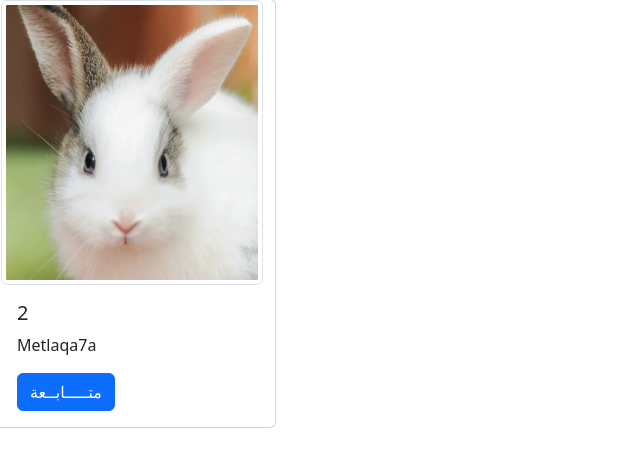
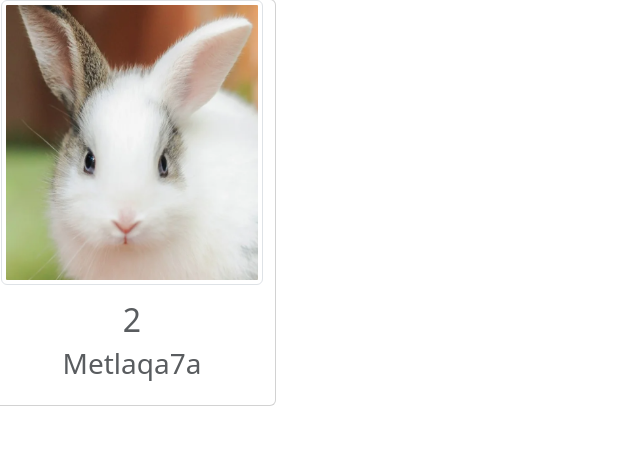
Before and after one commit to mohamedsaber101/arnab, a Django app: page /arnaba_list in a window 1280 px wide. Shown: the part 159-626 px from the top of the page, without its empty margins (0-640 px from the left). Run offline with Django 3.2, Linux system fonts and the light colour scheme; data comes from the database, SQL or seed files in the repository; both versions use the stored data as it was after the commit; some libraries are stand-ins or nearby versions.

Commit message:
local_css_and_js_bootstrap
delete_is_ok

update_for_arnaba_is_ok

default_values_in_the_form_is_ok

update_works

alert_that_the_arnaba_is_updated_successfully

update_form_type_integer_set_to_number_type_so_it_can_be_increased_by_an_arror

update_button_scaled_to_form_width_and_delete_button_scaled_also

icons_for_deleteion_and_update

icons_for_deleteion_and_update

zokor_semi_ok

zokor_all_works,_relation_between_males_and_females_almost_done

males_associated_ok

males_associated_ok_and_index_has_the_count

talqeeh_done_modal_is_ok

update_date_from_detail_view_is_ok

talqeeh_zakar_and_timestamp_are_done_in_update_and_modal

update_state_after_talqee7

list_reformatting_verbesserung

```diff
--- a/ArnabManager/operation/templates/arnaba_list.html
+++ b/ArnabManager/operation/templates/arnaba_list.html
@@ -25,9 +25,16 @@
   <img src="{% static arnaba.image %}" style="height: 285px;" class="img-fluid img-thumbnail card-img-top img-fluid rounded float-left" alt="Responsive image"></img>
 </a>
   <div class="card-body">
-      <h5 class="card-title">{{arnaba.name}}</h5>
-      <p class="card-text">{{arnaba.state}}</p>
-      <a href="{% url 'operation:detail' arnaba.id %}" class="btn btn-primary">متـــــابــعة</a>
+    <div class=" text-center">
+      <div class="counter">
+      <i class="fa fa-code fa-2x"></i>
+      <a href="{% url 'operation:detail' arnaba.id %} " style="text-decoration:none" >
+        <h2 class="timer count-title count-number text-muted" >{{ arnaba.name }}</h2>
+
+        <h3 class="timer count-title count-number text-muted" >{{ arnaba.state }}</h3>
+       </a>
+    </div>
+    </div>
     </div>
   </div>
 
--- a/commit_messages.txt
+++ b/commit_messages.txt
@@ -17,3 +17,4 @@ talqeeh_done_modal_is_ok
 update_date_from_detail_view_is_ok
 talqeeh_zakar_and_timestamp_are_done_in_update_and_modal
 update_state_after_talqee7
+list_reformatting_verbesserung
```
Also changed, not shown: ArnabManager/operation/templates/arnab_list.html (+18 -3 lines), ArnabManager/db.sqlite3.
